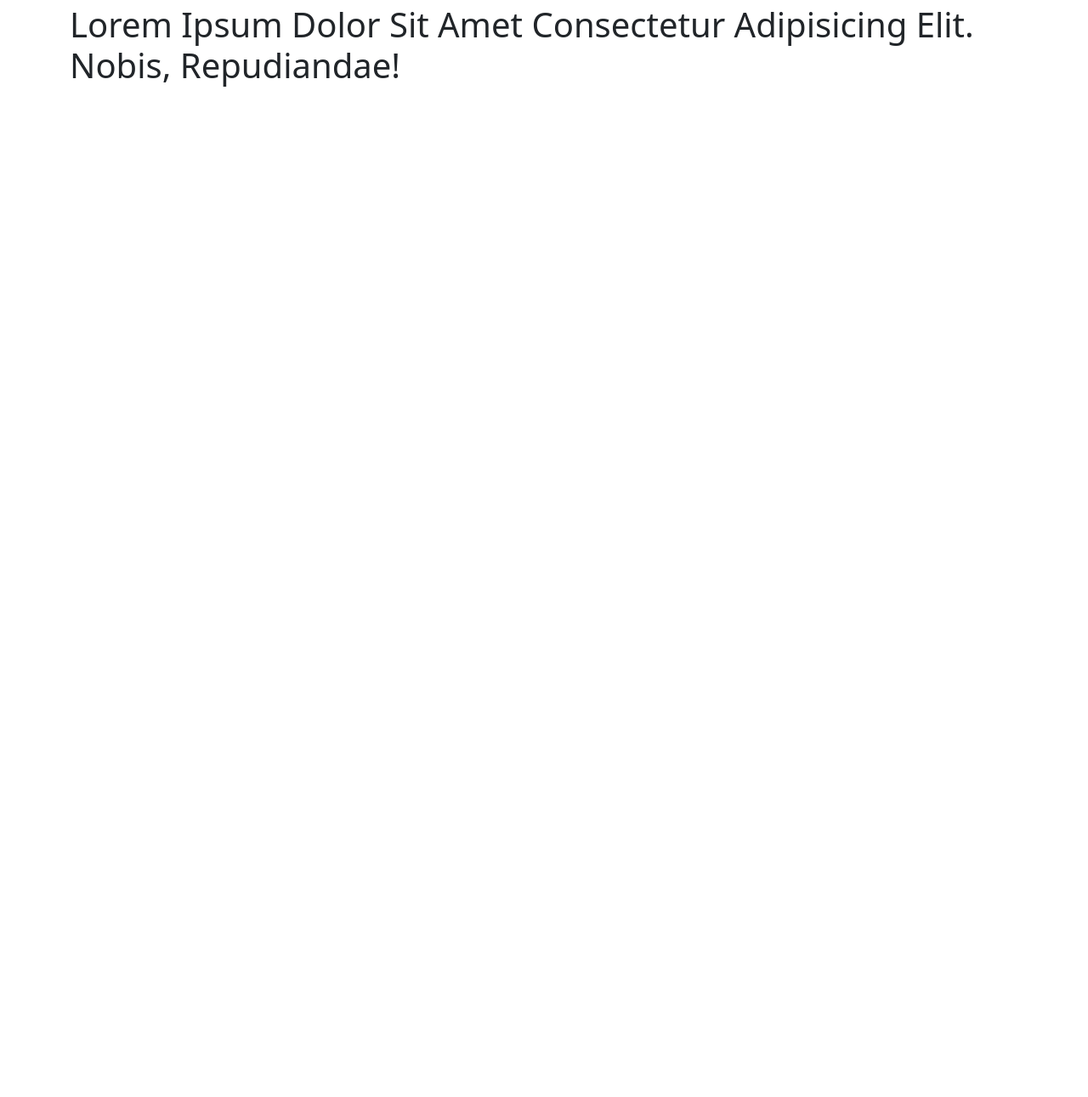
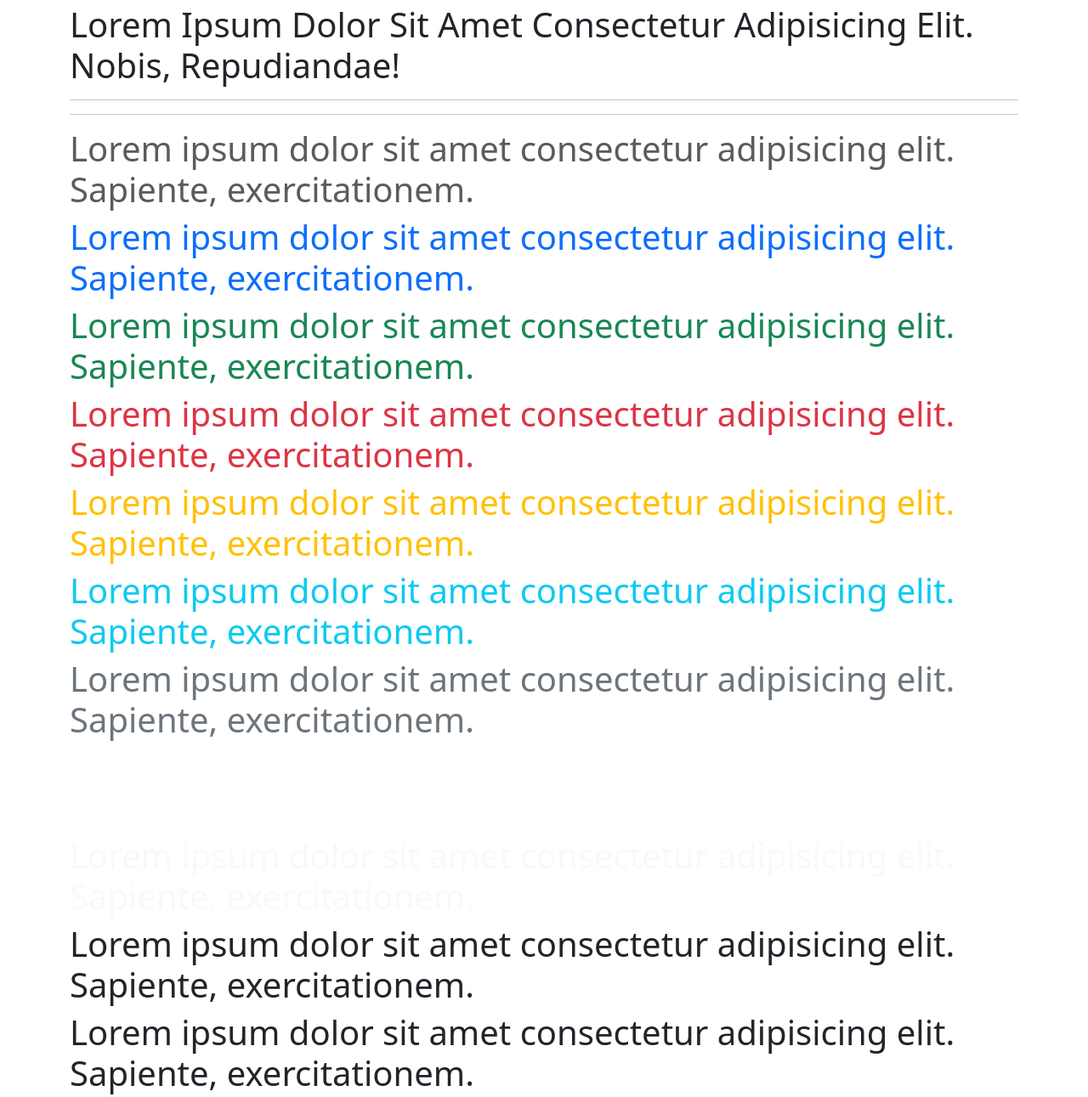
Before and after one commit to SINU-GUPTA/bootstrap, a plain HTML site: page index.html in a window 1280 px wide. Shown: the part 4169-5460 px from the top of the page at 85% size. Before the commit the page ends 4278 px from the top, so only its background shows below. Drawn offline with nearby package versions, Linux system fonts and the light colour scheme.

Commit message:
Bootrap text-color classes

```diff
--- a/index.html
+++ b/index.html
@@ -294,6 +294,25 @@
         <h1 class="text-uppercase" >Lorem ipsum dolor sit amet consectetur adipisicing elit. Nobis, repudiandae!</h1>
         <h1 class="text-lowercase" >Lorem ipsum dolor sit amet consectetur adipisicing elit. Nobis, repudiandae!</h1>
         <h1 class="text-capitalize" >Lorem ipsum dolor sit amet consectetur adipisicing elit. Nobis, repudiandae!</h1>
+<hr>
+<hr>
+
+<!-- color class in bootstrap -->
+
+<h1 class="text-muted" >Lorem ipsum dolor sit amet consectetur adipisicing elit. Sapiente, exercitationem.</h1>
+<h1 class="text-primary" >Lorem ipsum dolor sit amet consectetur adipisicing elit. Sapiente, exercitationem.</h1>
+<h1 class="text-success" >Lorem ipsum dolor sit amet consectetur adipisicing elit. Sapiente, exercitationem.</h1>
+<h1 class="text-danger" >Lorem ipsum dolor sit amet consectetur adipisicing elit. Sapiente, exercitationem.</h1>
+<h1 class="text-warning" >Lorem ipsum dolor sit amet consectetur adipisicing elit. Sapiente, exercitationem.</h1>
+
+<h1 class="text-info" >Lorem ipsum dolor sit amet consectetur adipisicing elit. Sapiente, exercitationem.</h1>
+<h1 class="text-secondary" >Lorem ipsum dolor sit amet consectetur adipisicing elit. Sapiente, exercitationem.</h1>
+<h1 class="text-white" >Lorem ipsum dolor sit amet consectetur adipisicing elit. Sapiente, exercitationem.</h1>
+<h1 class="text-light" >Lorem ipsum dolor sit amet consectetur adipisicing elit. Sapiente, exercitationem.</h1>
+<h1 class="text-dark" >Lorem ipsum dolor sit amet consectetur adipisicing elit. Sapiente, exercitationem.</h1>
+<h1 class="text-body" >Lorem ipsum dolor sit amet consectetur adipisicing elit. Sapiente, exercitationem.</h1>
+
+
     </div>
 
 
```
